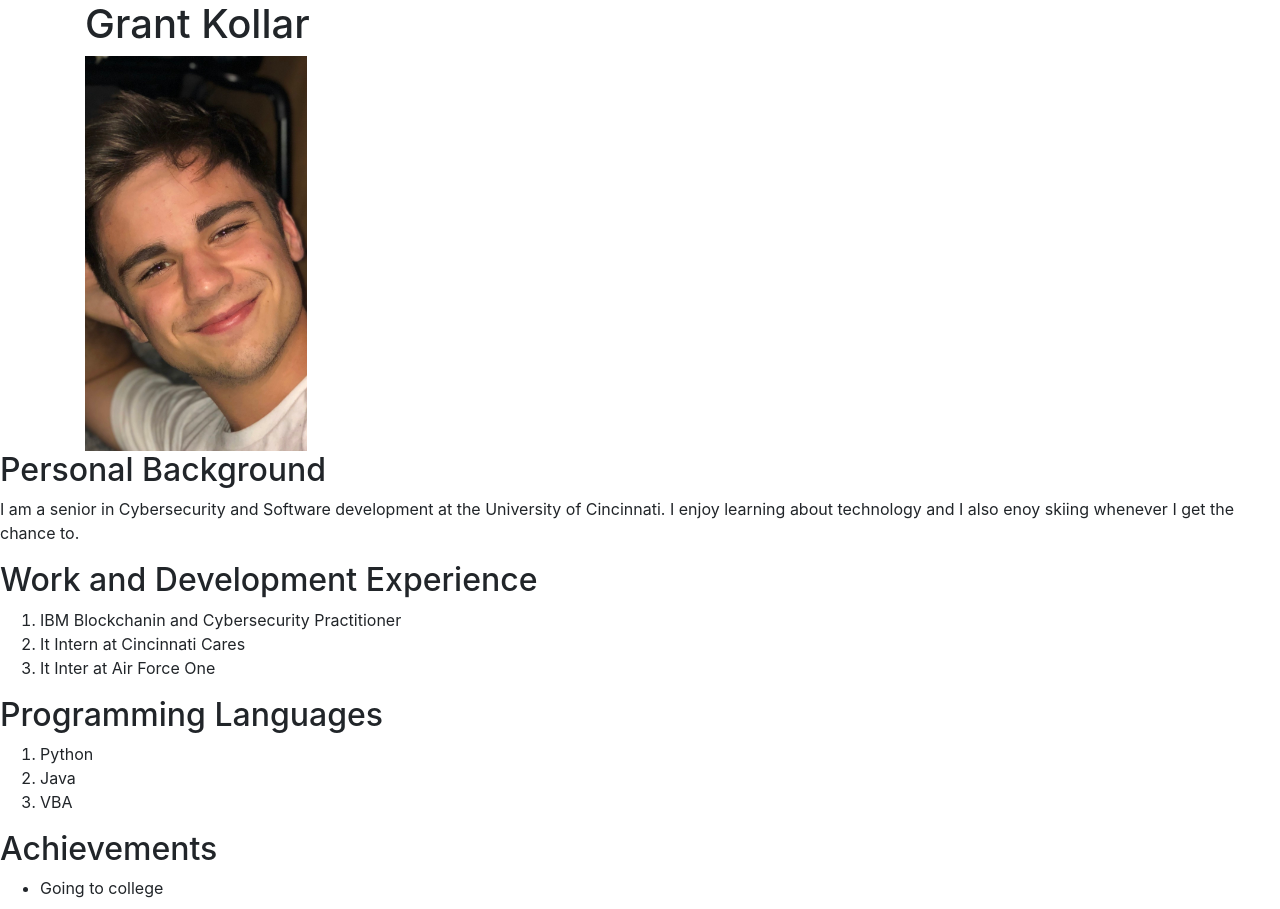
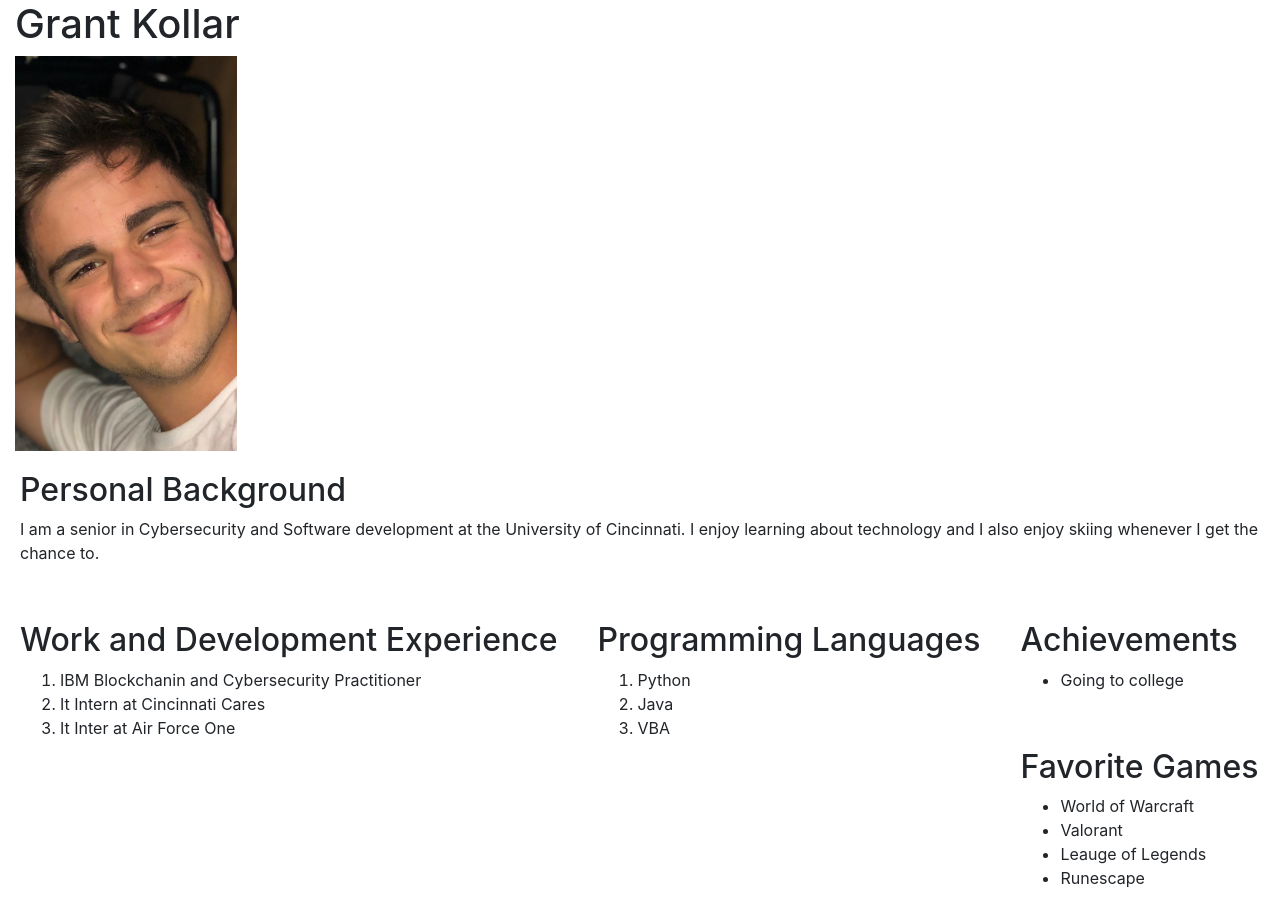
Before and after one commit to it3049c-fall22-henderson/online-portfolio-grantkollar, a website: page index.html in a window 1280 px wide. Shown: the top 909 px of the page. Drawn offline with nearby package versions, Linux system fonts and the light colour scheme.

Commit message:
styled the page

```diff
--- a/index.html
+++ b/index.html
@@ -13,7 +13,7 @@
 </head>
 
 <body>
-  <div class="container">
+  <div class="container" id="header">
     <h1>
       Grant Kollar
     </h1>
@@ -27,7 +27,7 @@
     </h2>
     <p>
       I am a senior in Cybersecurity and Software development at the University of Cincinnati.
-      I enjoy learning about technology and I also enoy skiing whenever I get the chance to.
+      I enjoy learning about technology and I also enjoy skiing whenever I get the chance to.
     </p>
   </div>
   <div class="section" id="experience">
--- a/resources/styles/styles.css
+++ b/resources/styles/styles.css
@@ -1,3 +1,16 @@
 #myPicture {
   max-width: 20%;
 }
+
+#header {
+  display: inline-block;
+}
+
+#personalBackground {
+  width: 100%;
+}
+
+div.section {
+  float: left;
+  margin: 20px;
+}
```
